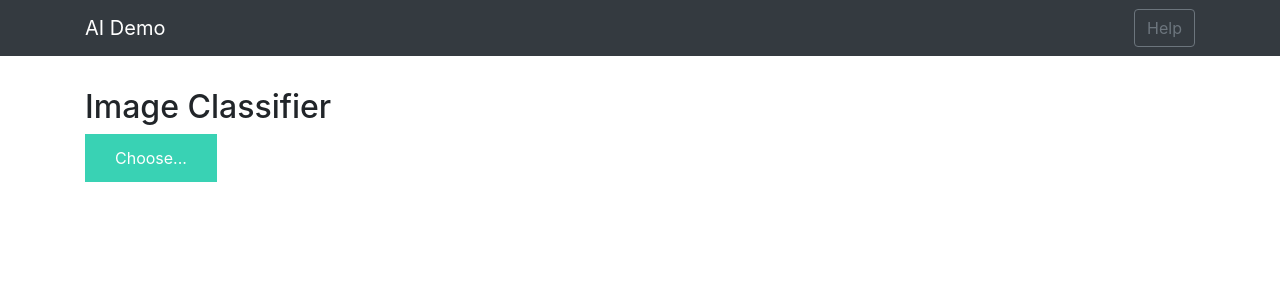
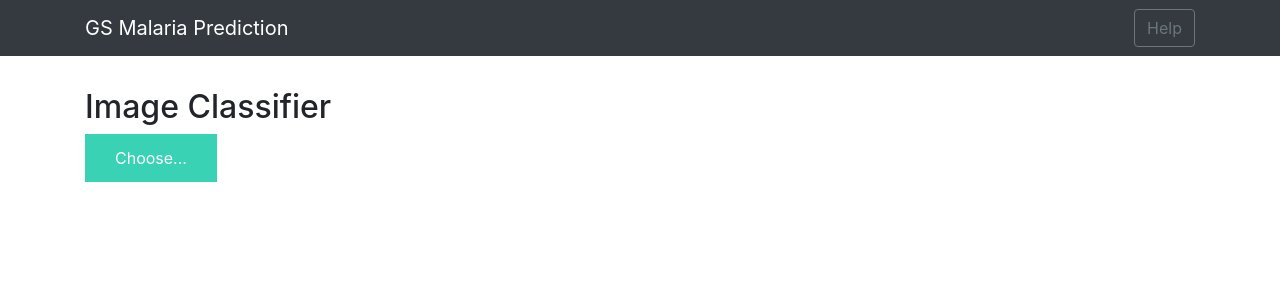
Before and after one commit to GhladinShebac/Malaria_CNN_Transfer_Project, a Flask app: page / in a window 1280 px wide. Shown: the top 300 px of the page. Run offline with Flask 2, Linux system fonts and the light colour scheme; some libraries are stand-ins or nearby versions.

Commit message:
Update base.html

```diff
--- a/templates/base.html
+++ b/templates/base.html
@@ -15,7 +15,7 @@
 <body>
     <nav class="navbar navbar-dark bg-dark">
         <div class="container">
-            <a class="navbar-brand" href="#">AI Demo</a>
+            <a class="navbar-brand" href="#">GS Malaria Prediction</a>
             <button class="btn btn-outline-secondary my-2 my-sm-0" type="submit">Help</button>
         </div>
     </nav>
```
